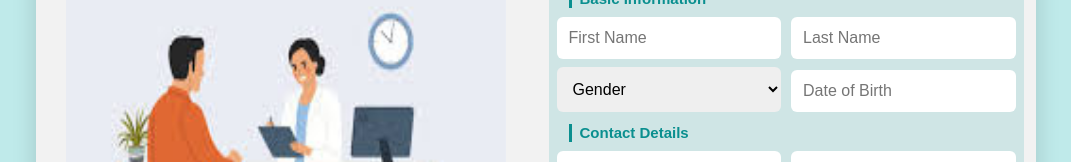
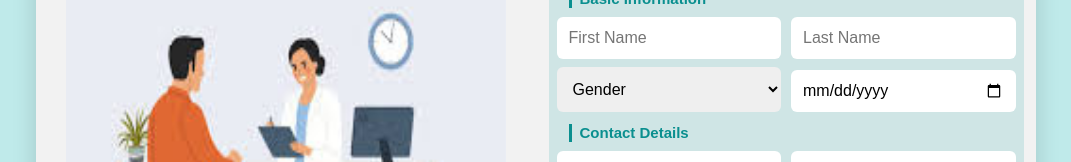
Before and after one commit to pMaitri01/Medi-Track-Frontend, a React (Create React App) app: page /Registration in a window 1280 px wide. Shown: the part 210-372 px from the top of the page, without its empty margins (104-1175 px from the left). Built offline with nearby package versions, Linux system fonts and the light colour scheme.

Commit message:
future date validation

```diff
--- a/src/patient/pages/Registration.js
+++ b/src/patient/pages/Registration.js
@@ -94,23 +94,27 @@ export default function Register() {
     </select>
 
     <input
-      type="text"
+      type="date"
       name="dob"
-      placeholder="Date of Birth"
-      onFocus={(e) => (e.target.type = "date")}
-      onBlur={(e) => {
-        if (!e.target.value) e.target.type = "text";
-      }}
+      max={new Date().toISOString().split("T")[0]} // 👈 prevents future dates
       onChange={handleChange}
       required
     />
+
   </div>
 
   {/* CONTACT DETAILS */}
   <h3 className="section-title">Contact Details</h3>
 
   <div className="row">
-    <input type="text" name="mobile" placeholder="Mobile Number" onChange={handleChange} required />
+    <input type="tel"
+      name="mobile"
+      placeholder="Mobile Number"
+      maxLength="10"
+      pattern="[0-9]{10}"
+      onChange={handleChange}
+      required
+    />
     <input type="email" name="email" placeholder="Email Address" onChange={handleChange} required />
   </div>
 
```
